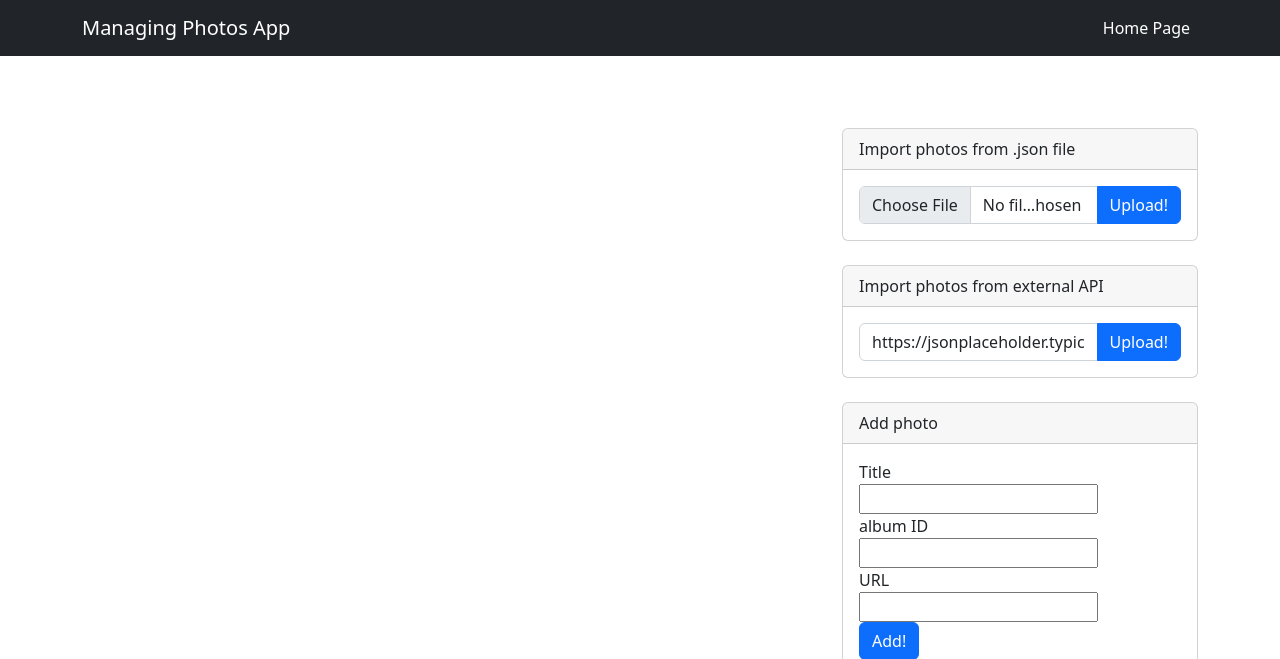
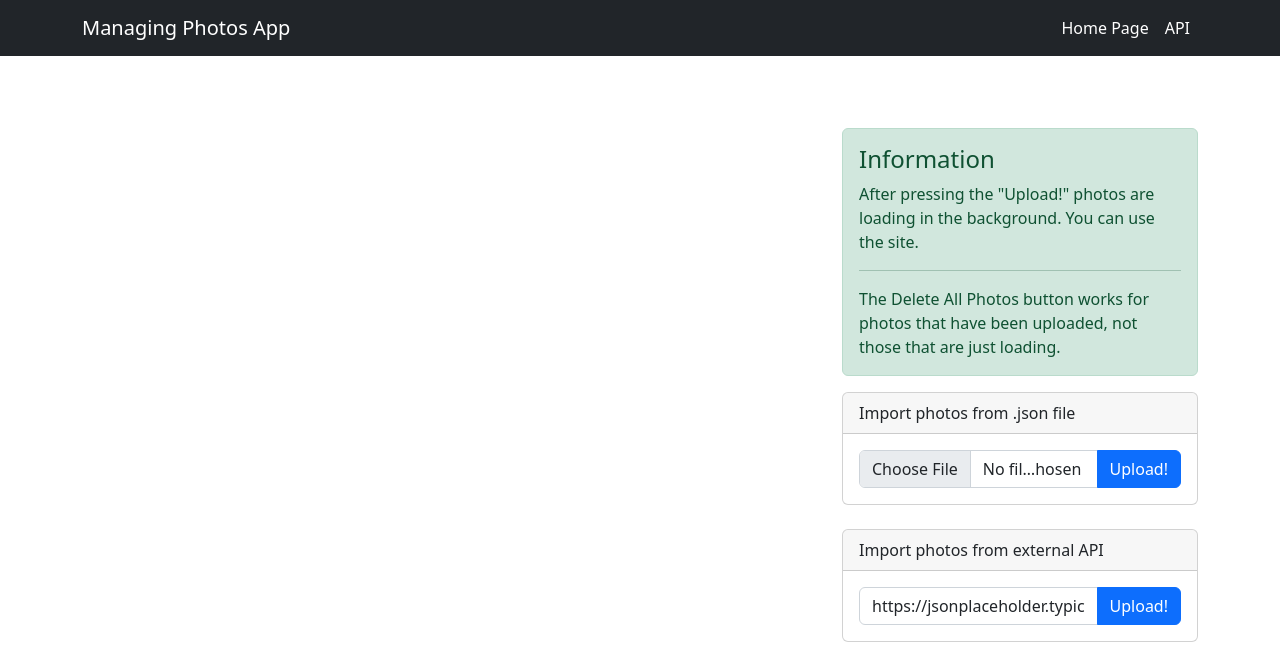
Before and after one commit to AdrianGuzniczak/photo-management-application, a Django app: page / in a window 1280 px wide. Shown: the top 659 px of the page. Run offline with Django 4.2, Linux system fonts and the light colour scheme; data that the repository does not hold is empty.

Commit message:
Documentation added

```diff
--- a/FriendlySolutions/settings.py
+++ b/FriendlySolutions/settings.py
@@ -38,6 +38,7 @@ INSTALLED_APPS = [
     'django.contrib.messages',
     'django.contrib.staticfiles',
     'managing_photos',
+    'django_cleanup'
 ]
 
 MIDDLEWARE = [
--- a/managing_photos/templates/managing_photos/photo_list.html
+++ b/managing_photos/templates/managing_photos/photo_list.html
@@ -95,6 +95,12 @@
         <!-- Side widgets-->
         <div class="col-lg-4">
             <!-- Search widget-->
+            <div class="alert alert-success" role="alert">
+                <h4 class="alert-heading">Information</h4>
+                <p>After pressing the "Upload!" photos are loading in the background. You can use the site.</p>
+                <hr>
+                <p class="mb-0">The Delete All Photos button works for photos that have been uploaded, not those that are just loading.</p>
+            </div>
 
             <div class="card mb-4">
                 <div class="card-header">Import photos from .json file</div>
@@ -144,7 +150,7 @@
             <div class="card mb-4">
                 <div class="card-header">Delete all photos</div>
                 <div class="card-body">
-                    <a href = '{% url 'managing_photos:delete_all' %}'><button type="button" class="btn btn-danger">Delete All Photos</button></a>
+                    <a href = '{% url 'managing_photos:confirm_all_delete' %}'><button type="button" class="btn btn-danger">Delete All Photos</button></a>
                 </div>
             </div>
         </div>
--- a/managing_photos/urls.py
+++ b/managing_photos/urls.py
@@ -1,5 +1,5 @@
 from django.urls import path
-from managing_photos.views import PhotoListView,  PhotoUpdateView, ObjectsView, UploadFail
+from managing_photos.views import PhotoListView,  PhotoUpdateView, ObjectsView, UploadFail, ConfirmAllDelete
 from . import views
 
 app_name = 'managing_photos'
@@ -9,11 +9,12 @@ urlpatterns = [
     path('photo_delete/<int:id>', views.delete_photo, name='delete_photo'),
     path('photo_update/<int:pk>', PhotoUpdateView.as_view(), name='photo_update'),
     path('upload/', views.upload, name = 'upload'),
-    path('objects_view/', ObjectsView.as_view(), name = 'objects_name'),
+    path('objects_view/', ObjectsView.as_view(), name = 'objects_view'),
     path('delete_all/', views.delete_all, name='delete_all'),
     path('create_photo/', views.create_photo, name = 'create_photo'),
     path('upload_fail/', UploadFail.as_view(), name = 'upload_fail'),
-    path('api_link/', views.api_link, name = 'api_link')
+    path('api_link/', views.api_link, name = 'api_link'),
+    path('confirm_all_delete/', ConfirmAllDelete.as_view(), name = 'confirm_all_delete')
 ]
 
 handler404 = 'managing_photos.views.error_404_view'
--- a/managing_photos/views.py
+++ b/managing_photos/views.py
@@ -10,7 +10,7 @@ from django.views.generic import ListView, UpdateView, TemplateView
 from django.urls import reverse_lazy
 from django.http import HttpResponse
 from django.core import files
-from django.shortcuts import redirect
+from django.shortcuts import redirect, render
 import imageio
 import numpy as np
 from .models import Photo
@@ -37,6 +37,9 @@ class PhotoUpdateView(UpdateView):
 class UploadFail(TemplateView):
     template_name = 'managing_photos/upload_fail.html'
 
+class ConfirmAllDelete(TemplateView):
+    template_name = 'managing_photos/confirm_all_delete.html'
+
 class ObjectsView(TemplateView):
     template_name = 'managing_photos/objects_view.html'
 
@@ -47,6 +50,11 @@ class ObjectsView(TemplateView):
         return HttpResponse(json_data, content_type='application/json')
 
 def create_object_from_json(json_data):
+    '''
+    The function creates a Photo model object and obtains
+    information about photos (dominant color, width, height).
+    '''
+
     for i in range(len(json_data)):
         response = requests.get(json_data[i]['thumbnailUrl'])
         file_name = json_data[i]['url'].split('/')[-1]
@@ -80,6 +88,9 @@ def create_object_from_json(json_data):
     return True
 
 def api_link(request):
+    """
+    The function loads the json data from the external api.
+    """
     try:
         url = request.GET.get('document')
         with urllib.request.urlopen(url) as url:
@@ -91,6 +102,9 @@ def api_link(request):
         return redirect('managing_photos:upload_fail')
 
 def upload(request):
+    """
+    The function loads json data from the form.
+    """
     try:
         if request.method == 'POST':
             json_raw = request.FILES['document']
@@ -113,6 +127,9 @@ def create_photo(request):
     return redirect('managing_photos:list_photo')
 
 def delete_all(request):
+    """
+    The function removes all objects from the Photo model along with photos from the media/img folder.
+    """
     for photo in Photo.objects.all():
         photo.image.delete(save=True)
     Photo.objects.all().delete()
--- a/templates/navbar.html
+++ b/templates/navbar.html
@@ -5,8 +5,8 @@
         <button class="navbar-toggler" type="button" data-bs-toggle="collapse" data-bs-target="#navbarSupportedContent" aria-controls="navbarSupportedContent" aria-expanded="false" aria-label="Toggle navigation"><span class="navbar-toggler-icon"></span></button>
         <div class="collapse navbar-collapse" id="navbarSupportedContent">
             <ul class="navbar-nav ms-auto mb-2 mb-lg-0">
-                {% comment %} <li class="nav-item"><a class="nav-link active" href="{% url 'managing_photos:create_photo' %}">Add Photo Manually</a></li> {% endcomment %}
                 <li class="nav-item"><a class="nav-link active" href="{% url 'managing_photos:list_photo' %}">Home Page</a></li>
+                <li class="nav-item"><a class="nav-link active" href="{% url 'managing_photos:objects_view' %}">API</a></li>
             </ul>
         </div>
     </div>
```
Also changed, not shown: managing_photos/templates/managing_photos/confirm_all_delete.html (added, +13 -0 lines).
